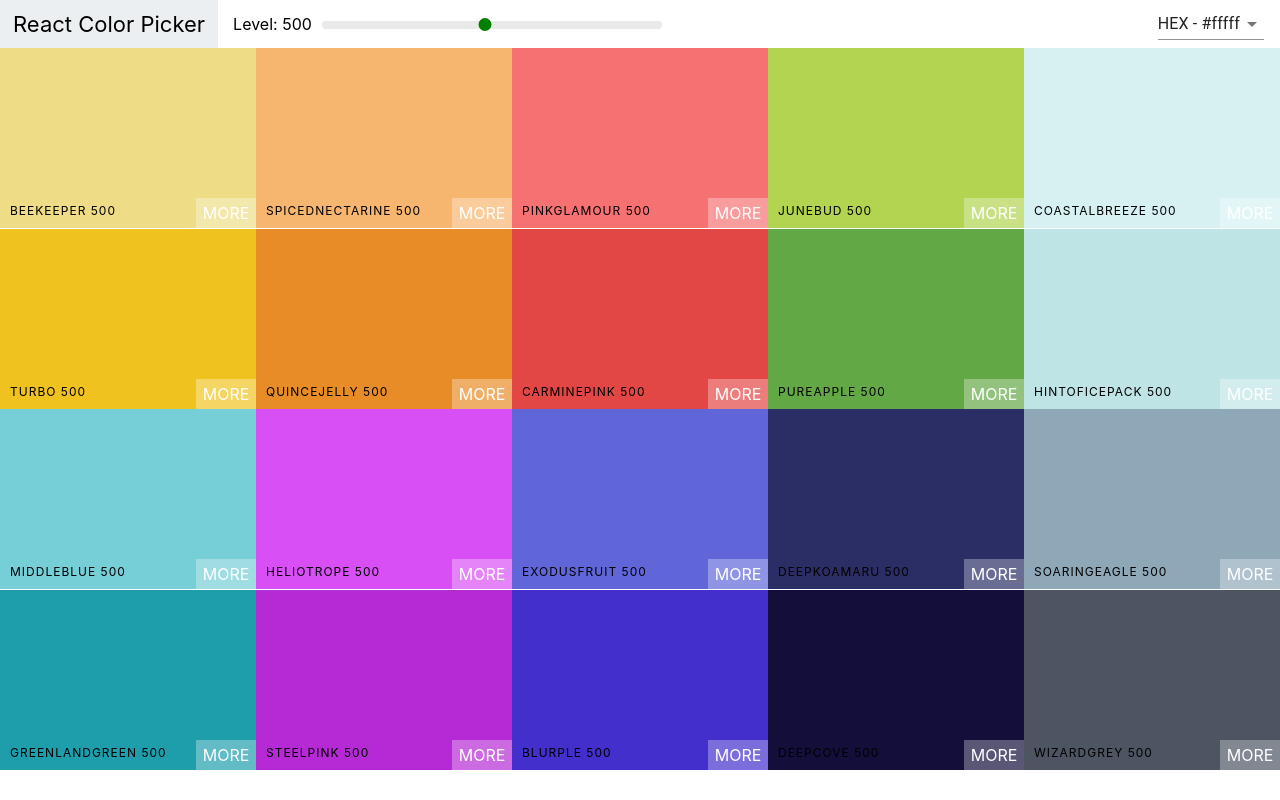
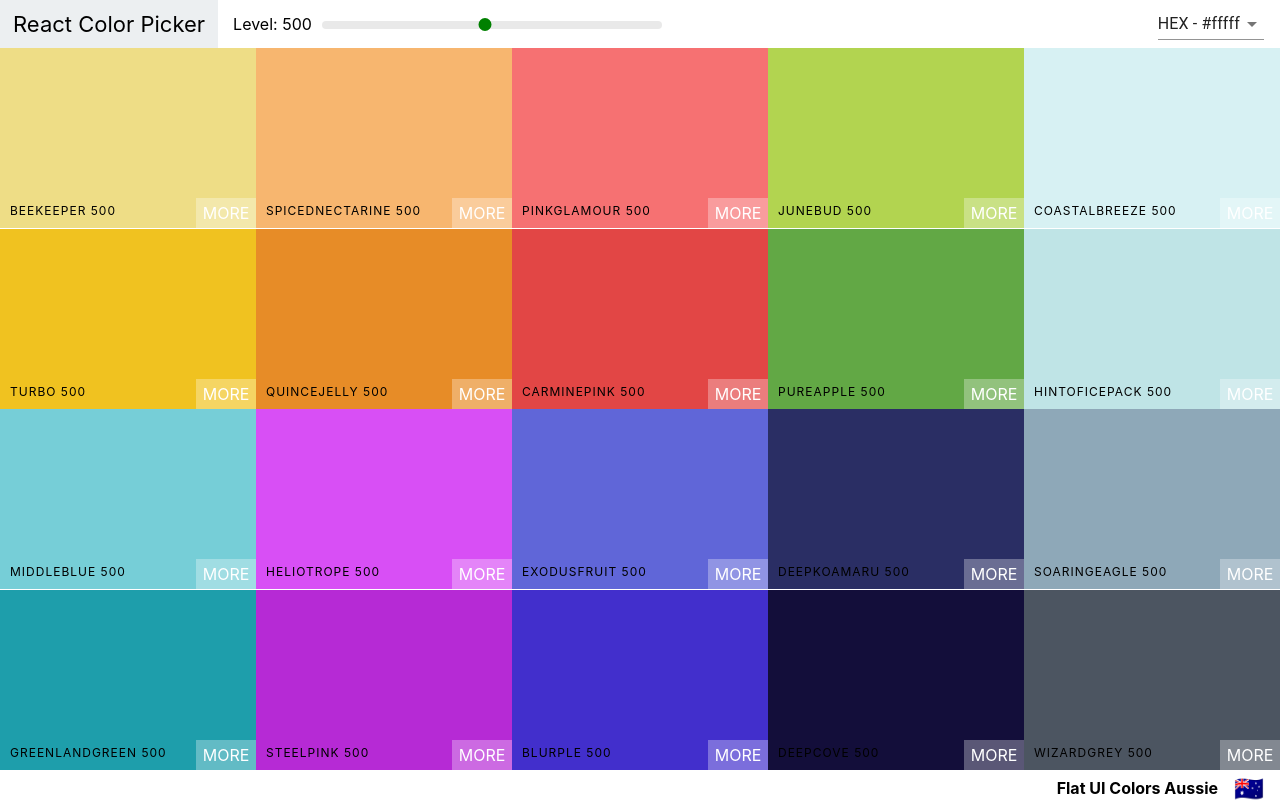
Before and after one commit to RedBalloon24/react-colors, a React (Create React App) app in the folder react-colors/: page / in a window 1280 px wide. Built offline with nearby package versions, Linux system fonts and the light colour scheme.

Commit message:
add footer

```diff
--- /dev/null
+++ b/react-colors/src/components/Footer.css
@@ -0,0 +1,14 @@
+
+.Footer {
+    background-color: white;
+    height: 5vh;
+    display: flex;
+    justify-content: flex-end;
+    align-items: center;
+    font-weight: bold;
+}
+
+.Footer-emoji {
+    font-size: 1.5rem;
+    margin: 0 1rem;
+}
--- /dev/null
+++ b/react-colors/src/components/Footer.js
@@ -0,0 +1,16 @@
+import React, { Component, Fragment } from 'react';
+import './Footer.css';
+
+export default class Footer extends Component {
+	render() {
+		const { paletteName, emoji } = this.props;
+		return (
+			<Fragment>
+				<footer className="Footer">
+					{paletteName}
+					<span className="Footer-emoji">{emoji}</span>
+				</footer>
+			</Fragment>
+		);
+	}
+}
--- a/react-colors/src/components/Palette.js
+++ b/react-colors/src/components/Palette.js
@@ -2,6 +2,7 @@ import React, { Component } from 'react';
 import ColorBox from './ColorBox';
 import './Palette.css';
 import Navbar from './Navbar';
+import Footer from './Footer';
 
 export default class Palette extends Component {
 	constructor(props) {
@@ -20,13 +21,14 @@ export default class Palette extends Component {
     }
 
 	render() {
-		const { colors } = this.props.palette;
+		const { colors, paletteName, emoji } = this.props.palette;
 		const { level, format } = this.state;
-		const colorBoxes = colors[level].map((color) => <ColorBox background={color[format]} name={color.name} />);
+		const colorBoxes = colors[level].map((color) => <ColorBox background={color[format]} name={color.name} key={color.id} />);
 		return (
 			<div className="Palette">
                 <Navbar level={level} changeLevel={this.changeLevel} handleFormatChange={this.changeFormat} />
 				<div className="Palette-colors">{colorBoxes}</div>
+				<Footer paletteName={paletteName} emoji={emoji} />
 			</div>
 		);
 	}
```
